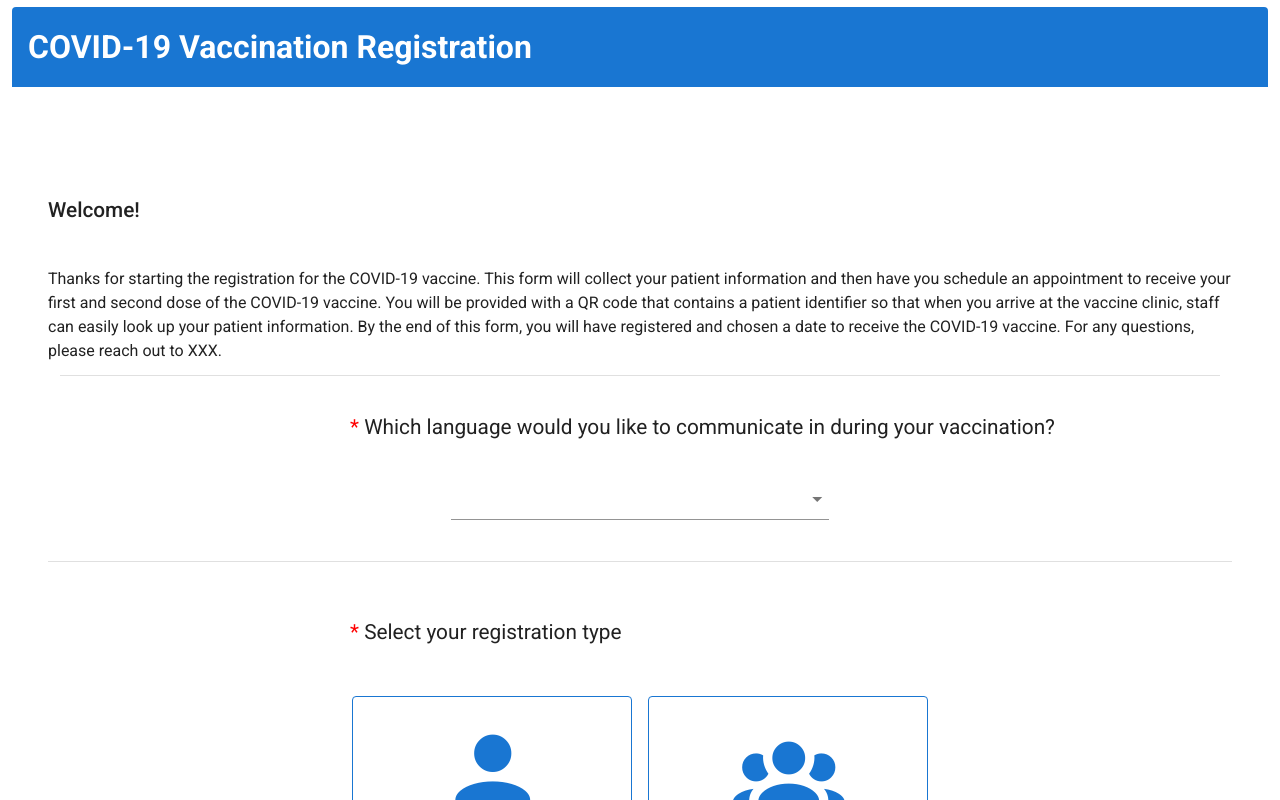
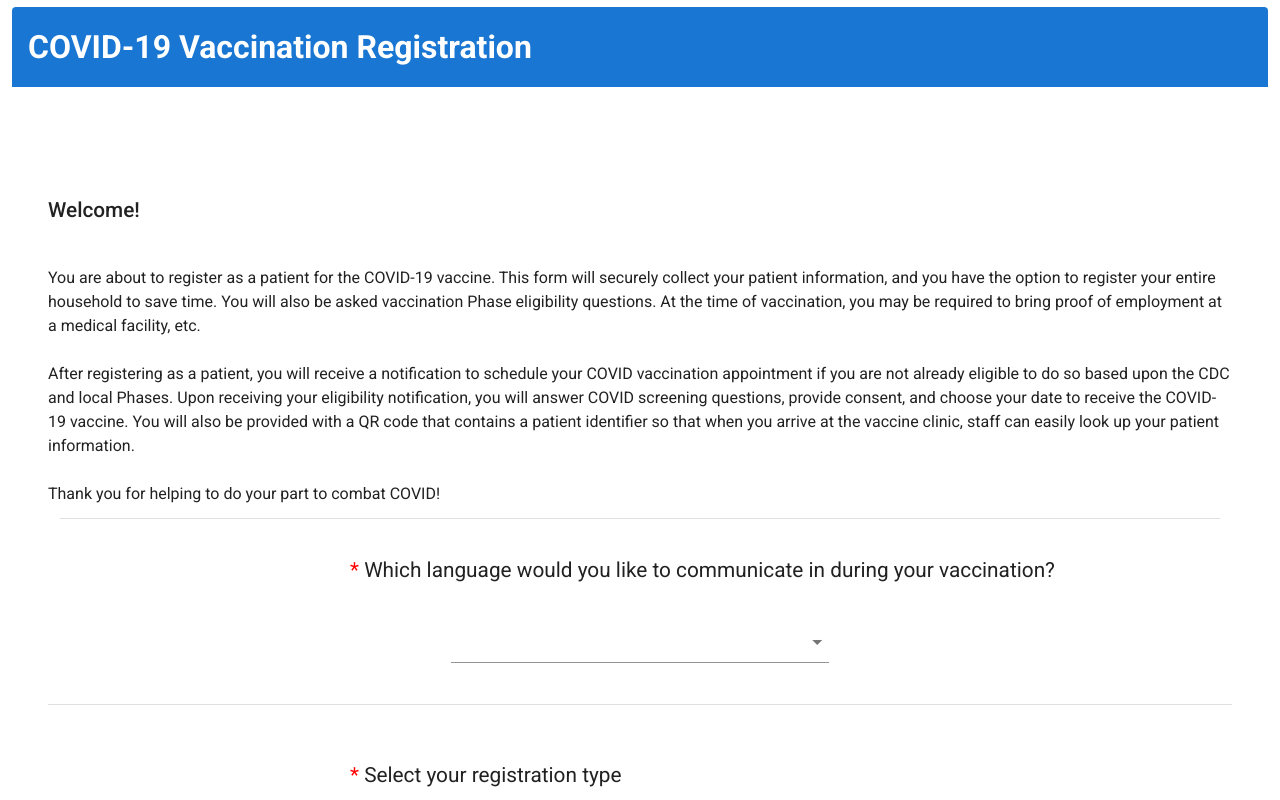
Before and after one commit to david-fraley/MassVaccinationSystem, a Vue app in the folder PatientRegistrationApp/: page / in a window 1280 px wide. Shown: the top 800 px of the page. Built offline with nearby package versions, Linux system fonts and the light colour scheme; what v-mask would draw is missing.

Commit message:
[MVS-650] change the statement

```diff
--- a/PatientRegistrationApp/src/components/GreetingPage.vue
+++ b/PatientRegistrationApp/src/components/GreetingPage.vue
@@ -3,7 +3,9 @@
 			<!--Intro Text -->
 		<v-row align="center" justify="start"><v-col cols="12">
 			<div><p style="font-size:1.3em" class="font-weight-medium">{{welcome}}</p></div>
-			<div><br>{{introStatement}}</div></v-col></v-row>
+			<div><br>{{introStatement}}</div>
+			<div><br>{{expectationsStatement}}</div>
+			<div><br>{{finalStatement}}</div></v-col></v-row>
 		<v-col cols="12">
 			<v-divider></v-divider>
 		</v-col>
@@ -95,7 +97,9 @@ export default {
 		isHouseholdRegistration: false,
 		householdDefinition: customerSettings.householdDefinition,
 		welcome: customerSettings.welcome,
-		introStatement: customerSettings.introStatement
+		introStatement: customerSettings.introStatement,
+		expectationsStatement: customerSettings.expectationsStatement,
+		finalStatement: customerSettings.finalStatement,
 
 	}),
 	methods:
--- a/PatientRegistrationApp/src/customerSettings.js
+++ b/PatientRegistrationApp/src/customerSettings.js
@@ -10,5 +10,8 @@ export default {
     contactInfoAcknowledgement: 'You understand that we will use the phone number and e-mail that you provide to contact you with vaccination registration and follow-up information.',
 
     welcome: 'Welcome!',
-    introStatement: 'Thanks for starting the registration for the COVID-19 vaccine. This form will collect your patient information and then have you schedule an appointment to receive your first and second dose of the COVID-19 vaccine. You will be provided with a QR code that contains a patient identifier so that when you arrive at the vaccine clinic, staff can easily look up your patient information. By the end of this form, you will have registered and chosen a date to receive the COVID-19 vaccine. For any questions, please reach out to XXX.',
+    introStatement: 'You are about to register as a patient for the COVID-19 vaccine. This form will securely collect your patient information, and you have the option to register your entire household to save time. You will also be asked vaccination Phase eligibility questions. At the time of vaccination, you may be required to bring proof of employment at a medical facility, etc.',
+    expectationsStatement: 'After registering as a patient, you will receive a notification to schedule your COVID vaccination appointment if you are not already eligible to do so based upon the CDC and local Phases. Upon receiving your eligibility notification, you will answer COVID screening questions, provide consent, and choose your date to receive the COVID-19 vaccine. You will also be provided with a QR code that contains a patient identifier so that when you arrive at the vaccine clinic, staff can easily look up your patient information.',
+    finalStatement: 'Thank you for helping to do your part to combat COVID!',
+
 }
```
